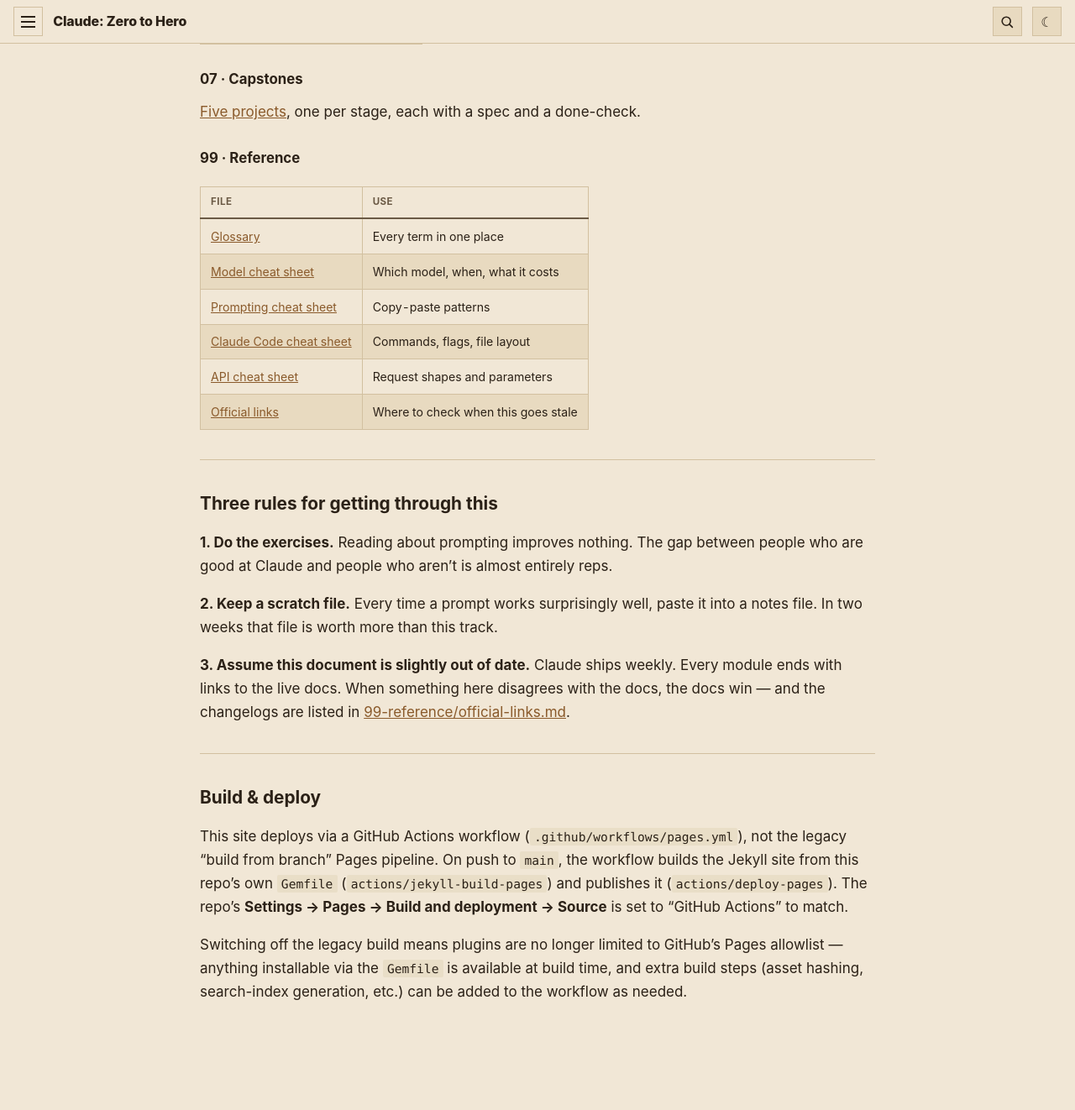
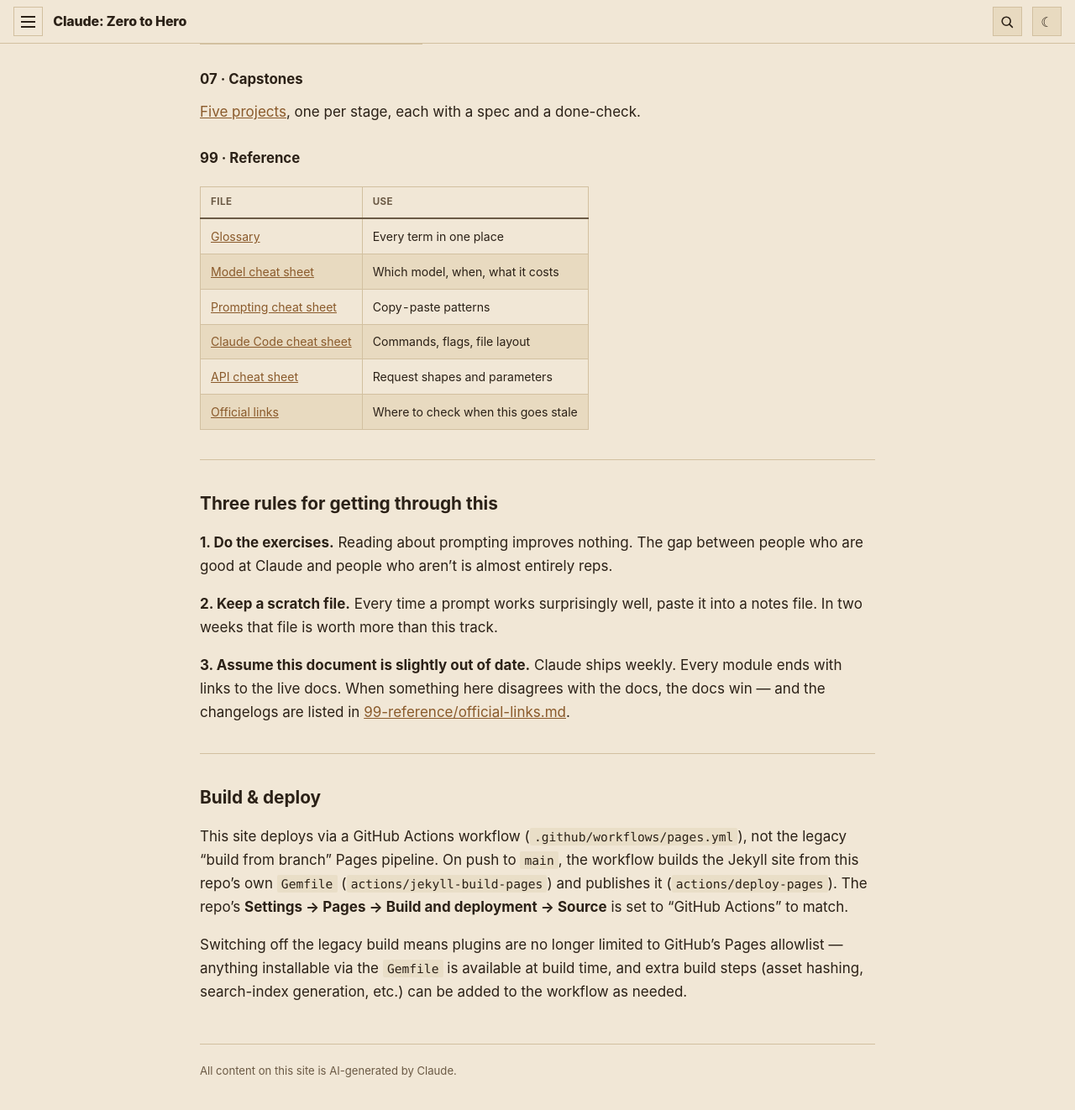
Before and after one commit to izarnev/learn-claude, a Jekyll site: the page built from README.md, in a window 1280 px wide and 1400 px high, scrolled down 5316 px. Shown: the top 1322 px of the window at 84% size. Built offline with Jekyll 4.4.1, drawn with Linux system fonts in a browser that asks for light colours.

Commit message:
Add AI-generated content disclaimer to page footer
Closes #57. The footer now always renders (previously gated behind
site.github_repo, which isn't set) and includes a line noting all
content is AI-generated by Claude, with the existing GitHub source
link kept as a conditional addition alongside it.

```diff
--- a/_layouts/default.html
+++ b/_layouts/default.html
@@ -115,11 +115,12 @@
   </nav>
   {% endif %}
 
-  {% if site.github_repo %}
   <footer class="page-footer">
+    <p class="ai-disclaimer">All content on this site is AI-generated by Claude.</p>
+    {% if site.github_repo %}
     <a href="https://github.com/{{ site.github_repo }}" class="edit-link">View source on GitHub</a>
+    {% endif %}
   </footer>
-  {% endif %}
 </main>
 
 <script>
--- a/assets/css/almanac.css
+++ b/assets/css/almanac.css
@@ -210,6 +210,7 @@ a:hover{ text-decoration-thickness:2px; }
   font-size:.82rem; color:var(--ink-soft);
 }
 .edit-link{ color:var(--ink-soft); }
+.ai-disclaimer{ margin:0 0 .5rem; }
 .theme-toggle{
   flex:none; font:inherit; font-size:1rem; line-height:1; background:var(--bg-panel);
   border:1px solid var(--rule); color:var(--ink); width:2.2rem; height:2.2rem;
```
